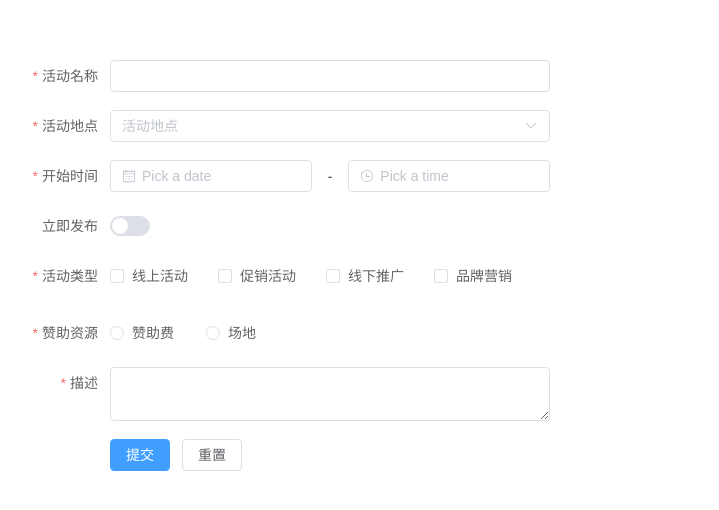
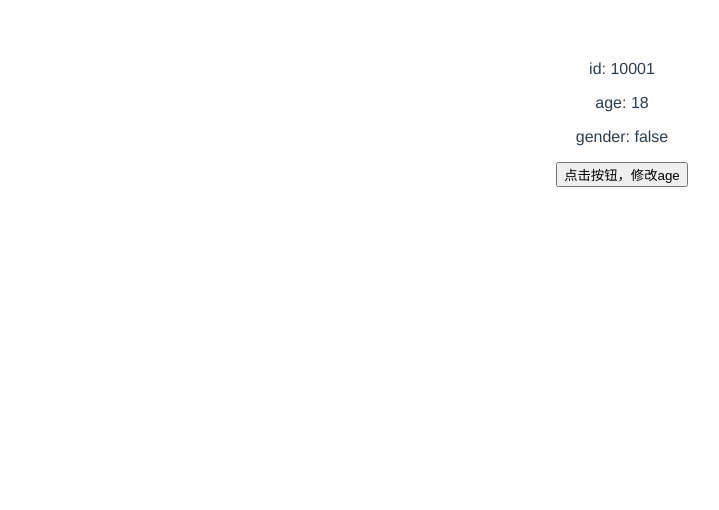
Before and after one commit to yuri-li/vue3-study, a Vue app: page / in a window 1280 px wide. Shown: the top 510 px of the page, without its empty margins (18-737 px from the left). Built offline with nearby package versions, Linux system fonts and the light colour scheme.

Commit message:
父子组件通信：props&emit

```diff
--- a/src/App.vue
+++ b/src/App.vue
@@ -4,7 +4,8 @@
 // import Addition from "@/components/addition/Additon.vue"
 // import MyDialog from "@/components/MyDialog.vue"
 // import BasicKnowledgeVue from "@/components/BasicKnowledge.vue"
-import MyForm from "@/components/form/MyForm.vue"
+// import MyForm from "@/components/form/MyForm.vue"
+import Parent from "@/components/pass/props/Parent.vue"
 </script>
 
 <template>
@@ -14,7 +15,8 @@ import MyForm from "@/components/form/MyForm.vue"
   <!-- <Addition /> -->
    <!-- <MyDialog /> -->
   <!-- <BasicKnowledgeVue /> -->
-  <MyForm />
+  <!-- <MyForm /> -->
+  <Parent />
 </template>
 
 <style>
--- /dev/null
+++ b/src/components/pass/props/Child.vue
@@ -0,0 +1,13 @@
+<template>
+    <p>id: {{ dto.id }}</p>
+    <p>age: {{ dto.age }}</p>
+    <p>gender: {{ dto.gender }}</p>
+    <button @click="() => $emit('updateAge', 20)">点击按钮，修改age</button>
+</template>
+<script lang="ts" setup>
+import { Member } from "@/components/pass/props/types"
+defineProps<{ dto: Member }>()
+defineEmits<{
+    (e: "updateAge", age: number): void
+}>()
+</script>
--- /dev/null
+++ b/src/components/pass/props/Parent.vue
@@ -0,0 +1,17 @@
+<template>
+    <Child :dto="dto" @update-age="updateAge" />
+</template>
+<script lang="ts" setup>
+import { reactive } from "vue"
+import { Member } from "@/components/pass/props/types"
+import Child from "@/components/pass/props/Child.vue"
+
+const dto: Member = reactive({
+    id: "10001",
+    age: 18,
+    gender: false,
+})
+function updateAge(_age: number) {
+    dto.age = _age
+}
+</script>
--- /dev/null
+++ b/src/components/pass/props/types.ts
@@ -0,0 +1,7 @@
+interface Member {
+    id: string,
+    age: number,
+    gender: boolean,
+}
+
+export {Member}
--- /dev/null
+++ b/src/components/pass/slot/Child.vue
@@ -0,0 +1,3 @@
+<template>
+<slot></slot>
+</template>
--- /dev/null
+++ b/src/components/pass/slot/Parent.vue
@@ -0,0 +1,8 @@
+<template>
+    <Child>
+        <span style="color:red;">parent to child: hello</span>
+    </Child>
+</template>
+<script lang="ts" setup>
+import Child from "@/components/pass/slot/Child.vue"
+</script>
```
Also changed, not shown: .eslintrc.json.
